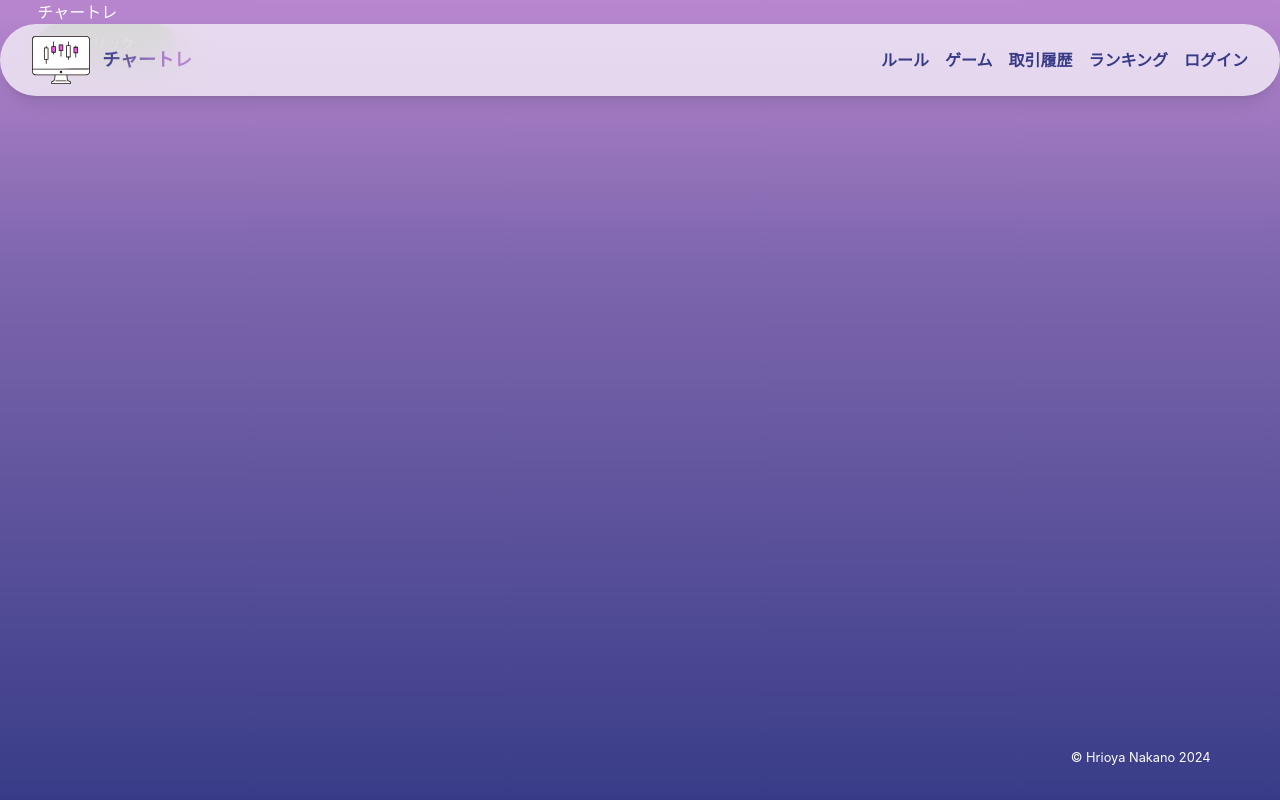
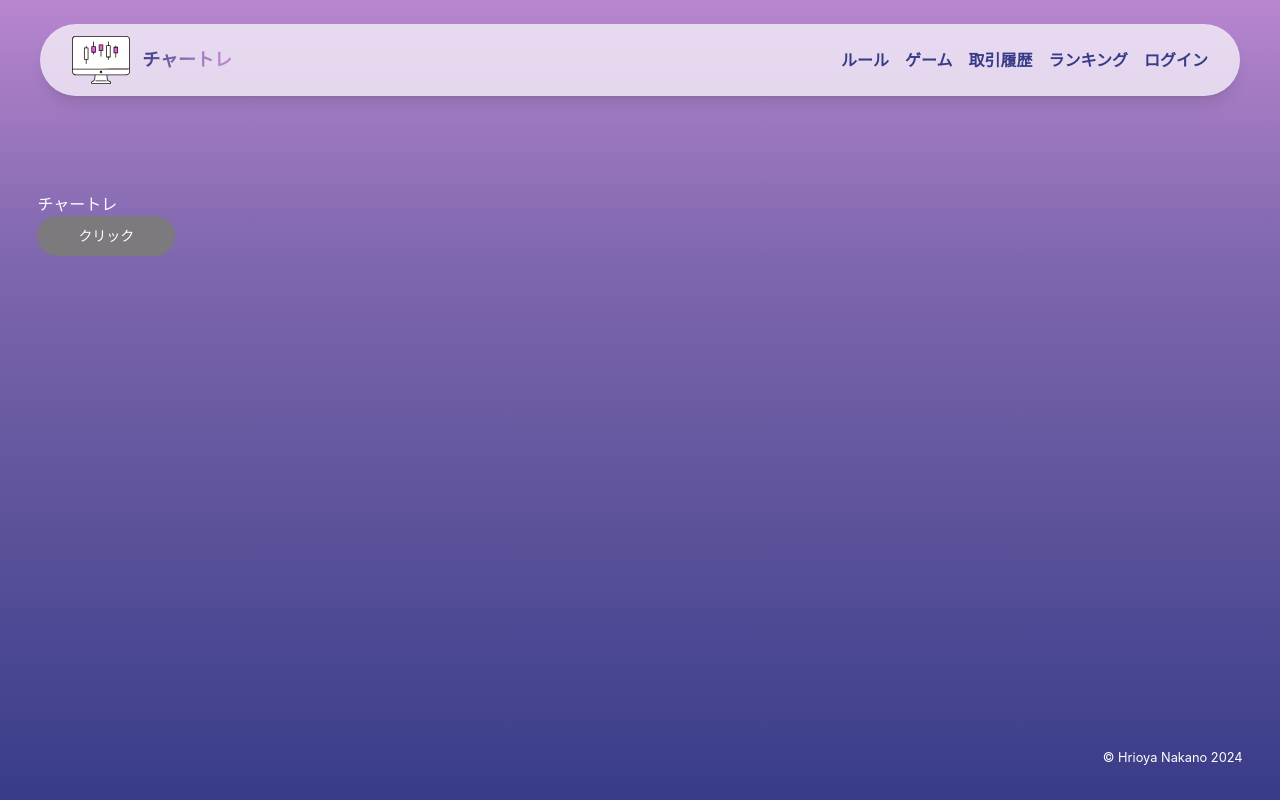
Before and after one commit to hirotiia/chart-training, a Next.js app: page / in a window 1280 px wide. Built offline with nearby package versions, Linux system fonts and the light colour scheme.

Commit message:
:zap: ヘッダーレイアウト調整

```diff
--- a/src/components/layouts/base-layout.tsx
+++ b/src/components/layouts/base-layout.tsx
@@ -41,8 +41,8 @@ export const BaseLayout = ({ children }: { children: React.ReactNode }) => {
     <div className="grid min-h-screen-dvh grid-cols-custom-layout gap-4">
       <div className="relative col-span-3 grid grid-cols-custom-layout gap-custom-gap before:absolute before:inset-0 before:-z-10 before:size-full before:bg-gradient-custom">
         <div className="relative col-start-2 grid h-full grid-rows-[1fr_auto]">
-          <header className="fixed left-0 mt-6 w-full">
-            <div className="mx-auto flex max-w-screen-xl justify-between rounded-full bg-white/70 px-8 py-3 shadow-lg backdrop-blur-glass">
+          <header className="fixed left-1/2 mt-6 w-content max-w-screen-xl -translate-x-1/2 md:w-content-pc">
+            <div className="mx-auto flex justify-between rounded-full bg-white/70 px-8 py-3 shadow-lg backdrop-blur-glass">
               <div className="">
                 <Logo />
               </div>
@@ -90,8 +90,8 @@ export const BaseLayout = ({ children }: { children: React.ReactNode }) => {
               </nav>
             </div>
           </header>
-          <main>{children}</main>
-          <footer className="p-8">
+          <main className="mt-40 md:mt-48">{children}</main>
+          <footer className="py-8">
             <p className="text-right">
               <small>© Hrioya Nakano 2024</small>
             </p>
--- a/src/styles/globals.css
+++ b/src/styles/globals.css
@@ -11,8 +11,11 @@
   --forground-dark: #383c88;
 
   /** Viewport */
-  --viewport-max: 1220px;
+  --viewport-max: 1280px;
   --viewport-min: 330px;
+
+  --header-width: calc(100% - (var(--screen-margin-min) * 2));
+  --header-width-pc: calc(100% - (var(--screen-margin-max) * 2));
 
   /** margin */
   --screen-margin-max: 2.5rem;
--- a/tailwind.config.ts
+++ b/tailwind.config.ts
@@ -2,7 +2,6 @@ import type { Config } from 'tailwindcss';
 import defaultTheme from 'tailwindcss/defaultTheme';
 
 const config: Config = {
-  /** TailwindCSSがどこで使われる？ */
   content: [
     './src/components/**/*.{js,ts,jsx,tsx}',
     './src/app/**/*.{js,ts,jsx,tsx}',
@@ -10,7 +9,7 @@ const config: Config = {
   theme: {
     container: {
       center: true,
-      padding: '2rem', // おおよそ32px
+      padding: '2rem',
       screens: {
         '3xl': '1400px',
       },
@@ -51,6 +50,8 @@ const config: Config = {
       },
       width: {
         'custom-min': 'min(50%, 500px)',
+        content: 'var(--header-width)',
+        'content-pc': 'var(--header-width-pc)',
       },
       borderRadius: {
         lg: 'var(--radius)',
```
